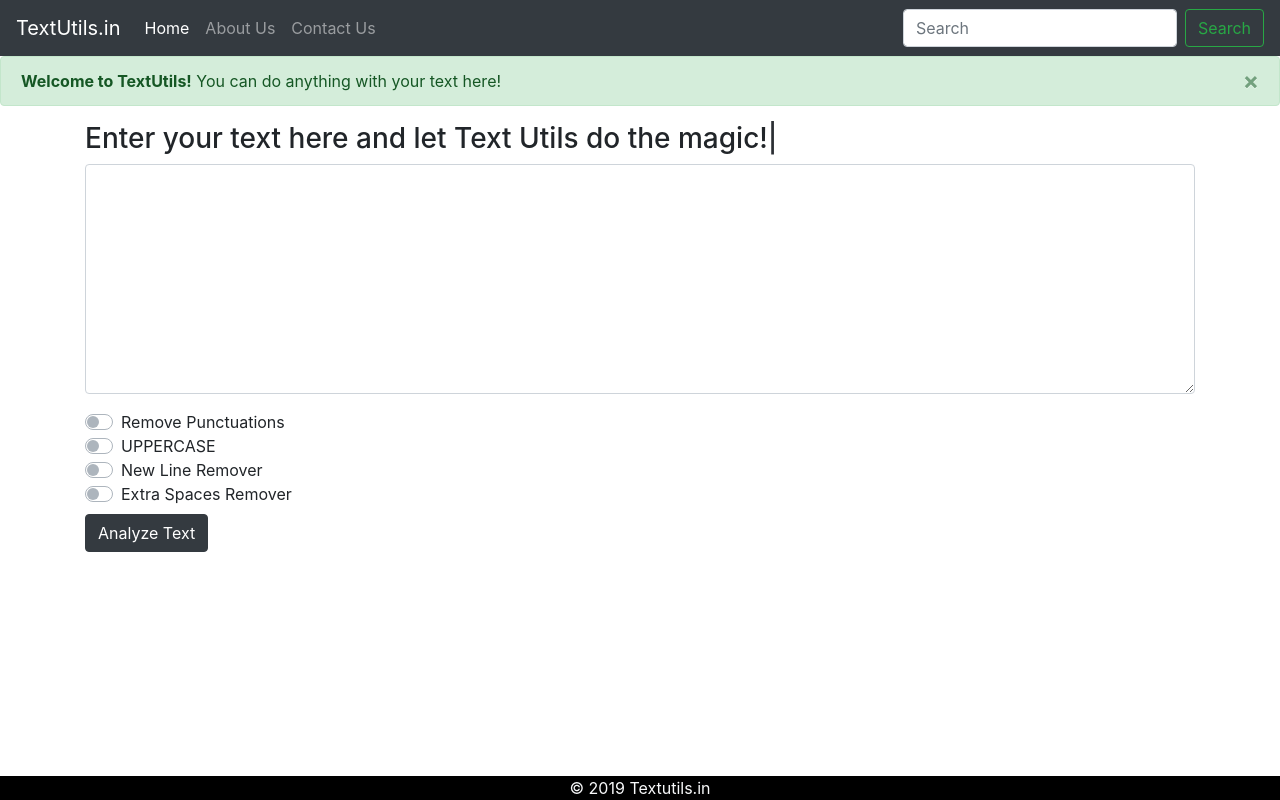
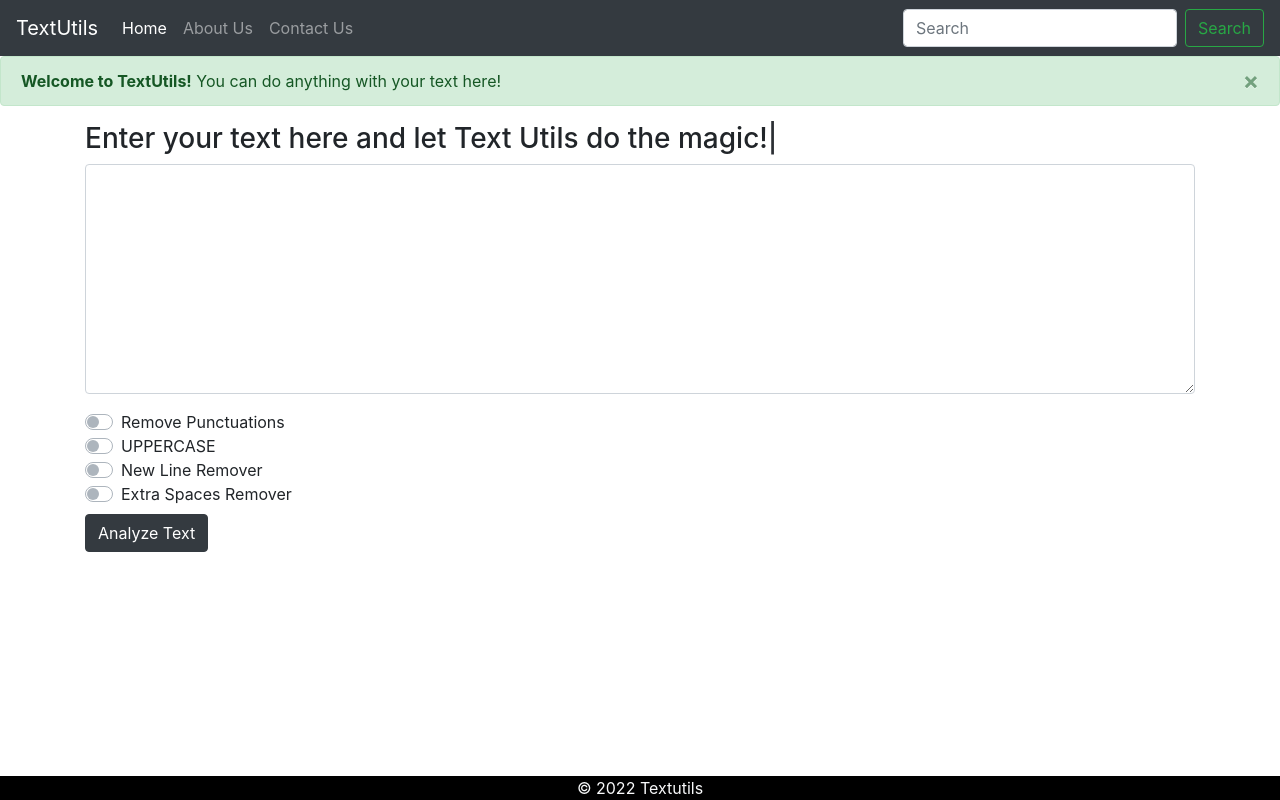
Before and after one commit to rohansaini886/Text-Utils-Django-Python, a Django app: page / in a window 1280 px wide. Run offline with Django 4.2, Linux system fonts and the light colour scheme; some libraries are stand-ins or nearby versions.

Commit message:
Update index.html

```diff
--- a/templates/index.html
+++ b/templates/index.html
@@ -26,7 +26,7 @@
   </head>
   <body>
 <nav class="navbar navbar-expand-lg navbar-dark bg-dark">
-  <a class="navbar-brand" href="#">TextUtils.in</a>
+  <a class="navbar-brand" href="#">TextUtils</a>
   <button class="navbar-toggler" type="button" data-toggle="collapse" data-target="#navbarNavDropdown" aria-controls="navbarNavDropdown" aria-expanded="false" aria-label="Toggle navigation">
     <span class="navbar-toggler-icon"></span>
   </button>
@@ -111,7 +111,7 @@
   <!-- Footer-->
 <footer class="footer">
   <div class="container">
-    <span class="text-light">© 2019 Textutils.in </span>
+    <span class="text-light">© 2022 Textutils </span>
   </div>
 </footer>
     <!-- Optional JavaScript -->
```
